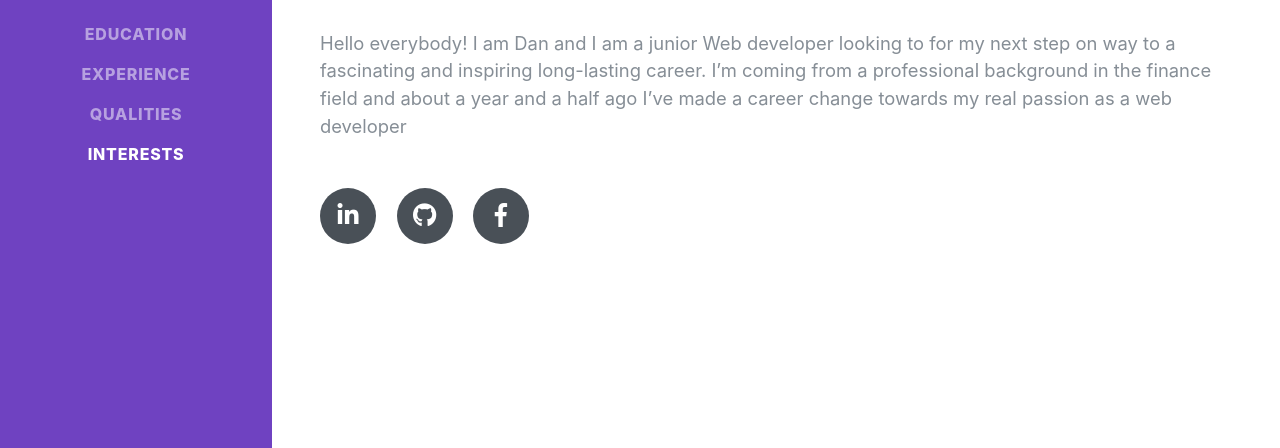
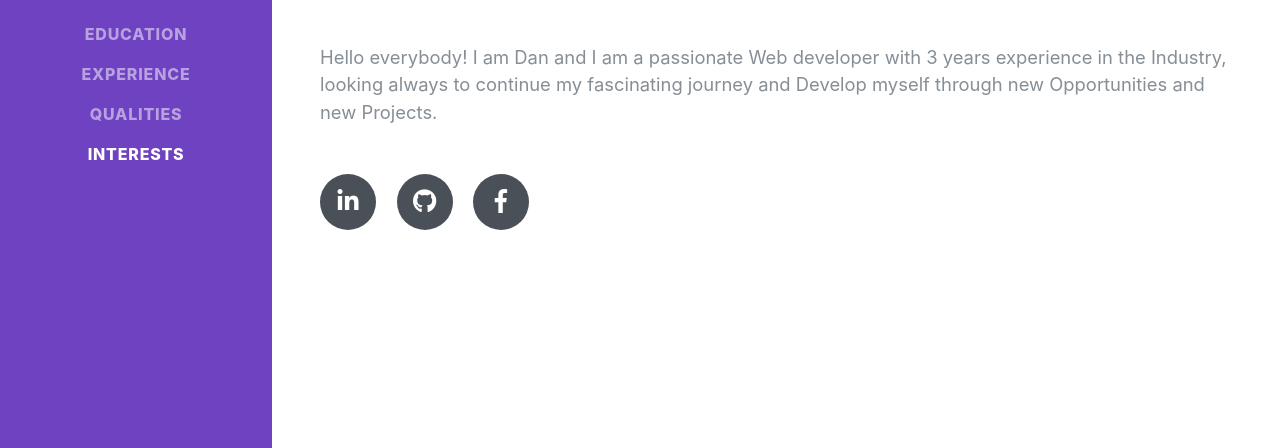
Before and after one commit to Dannom/DanOmradCV, a website: page index.html in a window 1280 px wide. Shown: the part 349-797 px from the top of the page. Drawn offline with nearby package versions, Linux system fonts and the light colour scheme; a web font is replaced by a local one.

Commit message:
updated cv

```diff
--- a/index.html
+++ b/index.html
@@ -69,9 +69,7 @@
           <div class="subheading mb-5">Tel Aviv · +972524582572 ·
             <a href="mailto:Danomrad@gmail.com">Danomrad@gmail.com</a>
           </div>
-          <p class="lead mb-5">Hello everybody! I am Dan and I am a junior Web developer looking to for my next step on way to a fascinating and inspiring long-lasting
-            career. I’m coming from a professional background in the finance field and about a year and a half ago I’ve made a career change towards my
-            real passion as a web developer</p>
+          <p class="lead mb-5">Hello everybody! I am Dan and I am a passionate Web developer with 3 years experience in the Industry, looking always to continue my fascinating journey and Develop myself through new Opportunities and new Projects.</p>
           <div class="social-icons">
             <a href="https://www.linkedin.com/in/dan-omrad-87790ba5/">
               <i class="fab fa-linkedin-in"></i>
```
